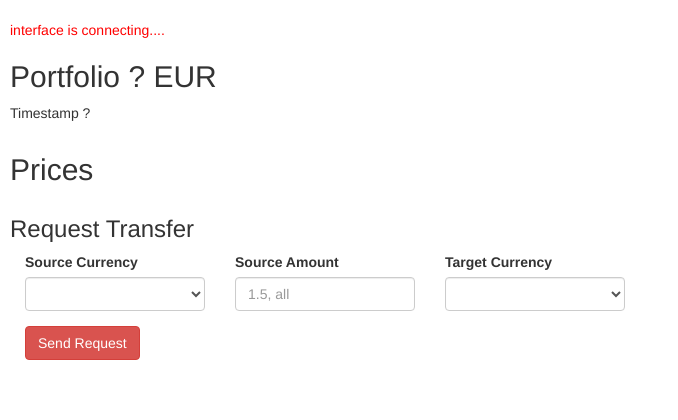
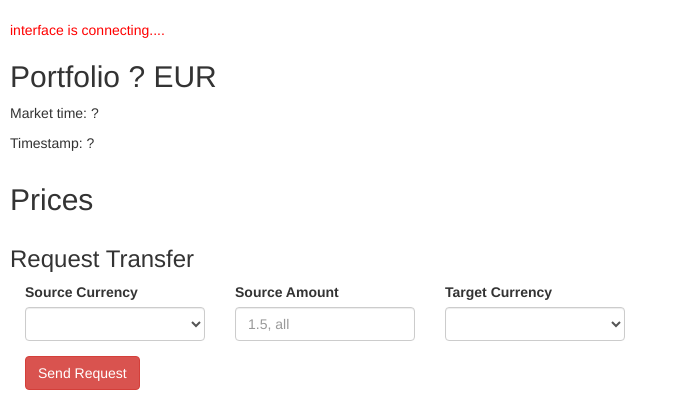
Before and after one commit to m9ra/bot-trading, a Python web app: template bot_trading/core/web/templates/index.html in a window 1280 px wide. Shown: the part 52-472 px from the top of the page, without its empty margins (0-678 px from the left). Run offline with Jinja, Linux system fonts and the light colour scheme; the template is opened without the code that fills it, so the values that code supplies are empty; some libraries are stand-ins or nearby versions.

Commit message:
Further interface improvements

```diff
--- a/bot_trading/bots/manual_bot/templates/index.html
+++ b/bot_trading/bots/manual_bot/templates/index.html
@@ -74,7 +74,8 @@
     <div class="row">
         <font id="sync_notification" color="red">interface is connecting....</font>
         <h2>Portfolio <span class="live-portfolio-value">?</span> EUR </h2>
-        <p>Timestamp <span class="live-timestamp">?</span></p>
+        <p>Market time: <span class="live-time">?</span></p>
+        <p>Timestamp: <span class="live-timestamp">?</span></p>
 
         {% for currency in supported_currencies %}
         <div class="portfolio_box live-fund-{{currency}}">
@@ -140,13 +141,22 @@
 <script>
 
 function displayToast(message){
-    TOAST({text: message, position: 'top-left'})
+    TOAST({
+        text: message,
+        position: 'top-left',
+        hideAfter : 10000,
+        heading: 'Transfer Info',
+        icon: 'info',
+        loaderBg: '#9EC600'
+    })
 }
 
 function requestTransfer(){
     var sourceCurrency = $("#source_currency").val();
     var sourceAmount = $("#source_amount").val();
     var targetCurrency = $("#target_currency").val();
+
+    $("#source_amount").val(""); // reset amount after clicking
 
     $.ajax({
         type: "POST",
@@ -175,8 +185,26 @@ function roundValue(value, places){
     return value.toFixed(places).toString();
 }
 
+function twoDigits(num){
+    return ("0" + num).slice(-2)
+}
+
+function timestampToDatetime(UNIX_timestamp){
+  var a = new Date(UNIX_timestamp * 1000);
+  var months = ['Jan','Feb','Mar','Apr','May','Jun','Jul','Aug','Sep','Oct','Nov','Dec'];
+  var year = a.getFullYear();
+  var month = months[a.getMonth()];
+  var date = a.getDate();
+  var hour = a.getHours();
+  var min = a.getMinutes();
+  var sec = a.getSeconds();
+  var time = date + ' ' + month + ' ' + year + ' ' + twoDigits(hour) + ':' + twoDigits(min) + ':' + twoDigits(sec);
+  return time;
+}
+
 function refreshInterface(){
     $.getJSON("/interface_state", function(json){
+        $(".live-time").text(timestampToDatetime(json["timestamp"]));
         $(".live-timestamp").text(json["timestamp"]);
         $(".live-portfolio-value").text(roundValue(json["total_value"],2));
 
@@ -186,7 +214,14 @@ function refreshInterface(){
            $(".live-fund-initial-value-" + currency).text(roundValue(info["initial_value"],2));
            $(".live-fund-value-" + currency).text(roundValue(info["current_value"],2));
 
-           var specifier = ".live-fund-" + currency
+           var specifier = ".live-fund-" + currency;
+           if(info["amount"] <= 0){
+                $(specifier).hide();
+           }else{
+                $(specifier).show();
+           }
+
+
            if(info["current_value"]<info["initial_value"]){
                 $(specifier).addClass("loosing");
            }else{
```
